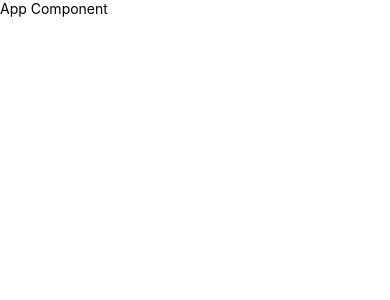
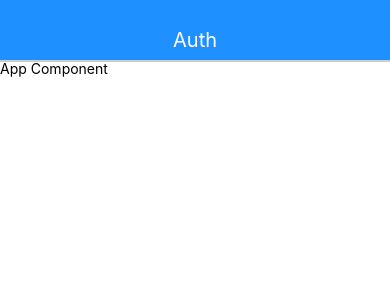
Before and after one commit to PaulBriar/firebase-auth, a React Native app: screen / in a window 390 px wide. Shown: the top 300 px of the page. Built offline with nearby package versions, Linux system fonts and the light colour scheme.

Commit message:
Wired up Header & Card

```diff
--- a/src/App.js
+++ b/src/App.js
@@ -1,9 +1,12 @@
 import React from 'react';
 import { Text, View } from 'react-native';
+
+import Header from './components/Header';
 
 const App = () => {
   return (
     <View>
+      <Header headerText="Auth"/>
       <Text>App Component</Text>
     </View>
   );
--- /dev/null
+++ b/src/components/Header.js
@@ -0,0 +1,33 @@
+import React from 'react';
+import { StyleSheet, Text, View } from 'react-native';
+
+const Header = ({ headerText }) => {
+  const { viewStyle, textStyle } = styles;
+
+  return (
+    <View style={viewStyle}>
+      <Text style={textStyle}>{headerText}</Text>
+    </View>
+  );
+};
+
+const styles = StyleSheet.create({
+  viewStyle: {
+    backgroundColor: 'dodgerblue',
+    justifyContent: 'center',
+    alignItems: 'center',
+    height: 60,
+    paddingTop: 20,
+    shadowColor: '#000',
+    shadowOffset: { width: 0, height: 2 },
+    shadowOpacity: 0.2,
+    elevation: 2,
+    position: 'relative',
+  },
+  textStyle: {
+    color: 'white',
+    fontSize: 20,
+  }
+});
+
+export default Header;
```
Also changed, not shown: src/components/Card.js (added, +31 -0 lines).
